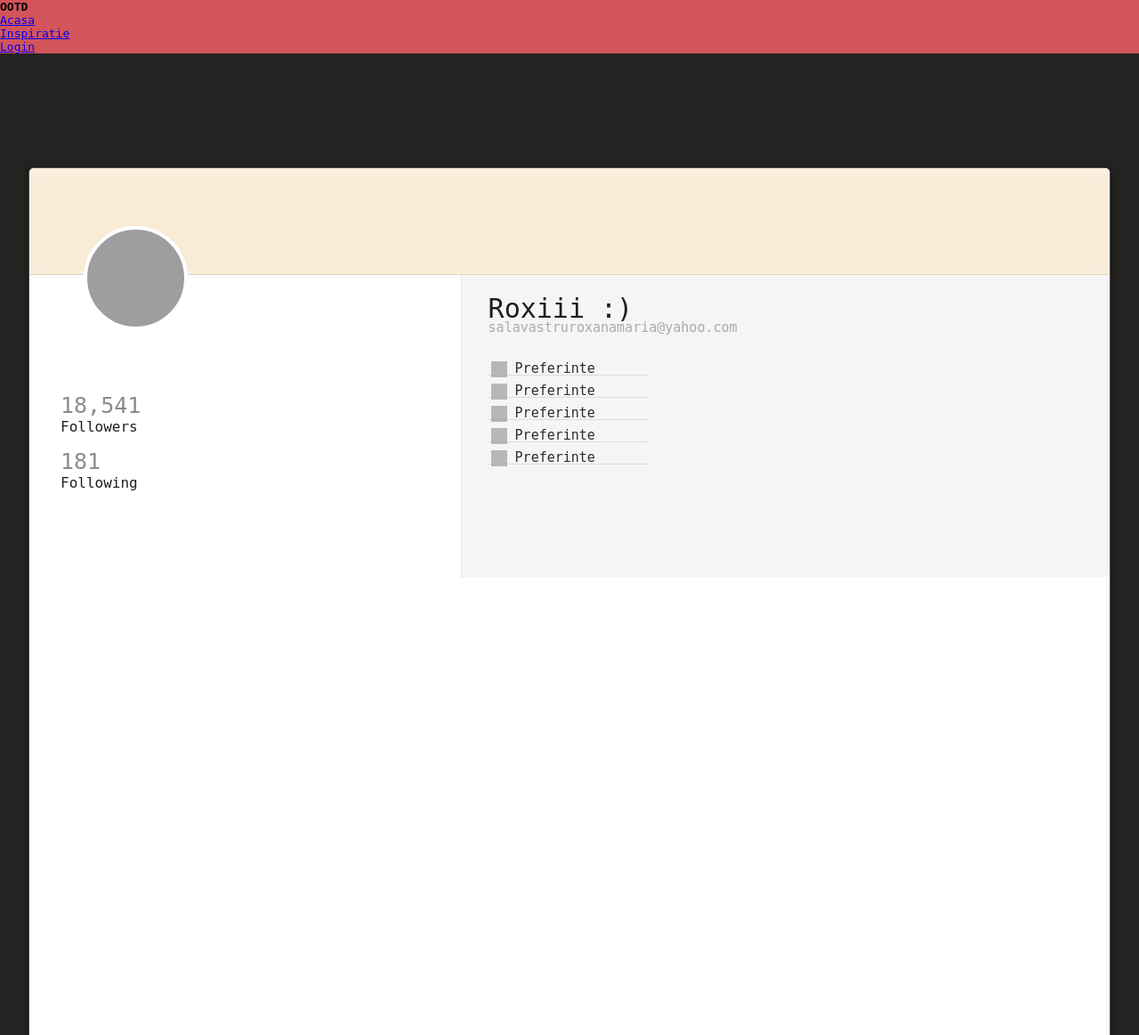
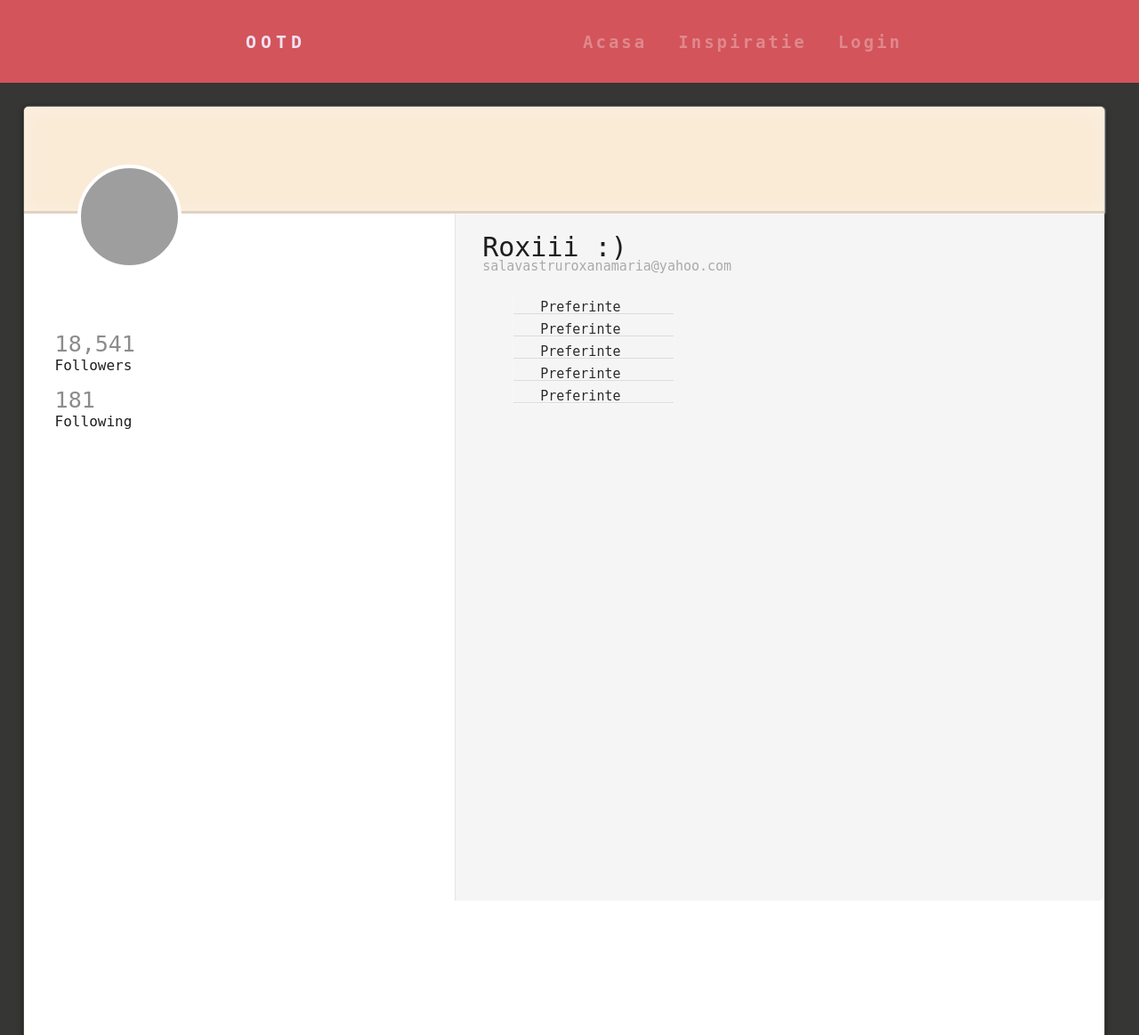
Before and after one commit to lazarescusimona/CloMaT_ProiectTW, a PHP site: page /XE/profile.php in a window 1280 px wide. Shown: the whole page at 89% size. Run offline with PHP 8.4, Linux system fonts and the light colour scheme; grey boxes are pictures that could not be loaded.

Commit message:
profile page

```diff
--- a/css/filtre.css
+++ b/css/filtre.css
@@ -1,13 +1,42 @@
 /*Aici incepe designul pentru bara de meniu*/
 
+*{
+  margin: 0;
+  padding:0;
+  box-sizing: border-box;
+}
+
+nav{
+  display: flex;
+  justify-content: space-evenly;
+  align-items: center;
+  min-height: 8vh;  /*grosimea pentru bara de navigare*/
+  background-color: rgb(211, 84, 91);
+  font-family:'Poppins',sans-serif;
+}
 
 li{
+  margin-left: 35px;
   background-color: rgb(211, 84, 91);
 }
 
+.logo{ /*aici, ca logo putem sa punem o poza cu iconita pe care o dorim, nu neaparat numele siteului*/
+  color: rgb(239, 225, 241);
+  text-transform: uppercase;
+  letter-spacing: 5px;
+  font-size: 20px;
+}
 
 .nav-links{
+  display: flex;
+  justify-content: space-around;
+  align-items: center;
+  width: 30%;
   background-color: rgb(211, 84, 91);
+}
+
+.nav-links li{
+  list-style: none;
 }
 
 h4{
@@ -15,5 +44,101 @@
 }
 
 .nav-links a{
+  color: rgb(255, 255, 255);
+  text-decoration: none;
+  letter-spacing: 3px;
+  font-weight: bold;
+  font-size: 19px;
+  opacity: 0.3;
+  transition: 0.3s;
   background-color: rgb(211, 84, 91);
 }
+
+
+.nav-links a:hover {
+  opacity: 1;
+}
+
+.burger{
+  display: none;
+  cursor: pointer;
+  background-color: rgb(211, 84, 91);
+}
+
+.burger div{
+  width: 24px;
+  height: 4px;
+  color: rgb(233, 144, 118);
+  background-color: pink;
+  margin: 3px;
+  transition: all 0.3s ease;
+}
+
+
+/*sa arate  bine bara de meniu si pe telefon*/
+
+
+@media screen
+  and (max-width: 1024px)  {
+    .nav-links{
+      width: 60%;
+    }
+
+}
+
+@media screen
+  and (max-width: 768px)  {
+body{
+  overflow-x: hidden;
+}
+    .nav-links{
+      position: absolute;
+      right: 0;
+      height: 93vh;
+      top:8vh;
+      background-color: rgb(211, 84, 91);
+      display: flex;
+      flex-direction: column;
+      align-items: center;
+      width: 40%;
+      transform: translateX(100%);
+      transition: transform 0.5s ease-in;
+    }
+
+    .nav-links li{
+      opacity: 0;
+    }
+
+    .burger{
+      display: block;
+    }
+
+}
+
+.nav-active{
+  transform: translateX(0%);
+}
+
+@keyframes navLinkFade{
+  from{
+    opacity: 0;
+    transform: translateX(50px);
+  }
+  to{
+    opacity: 1;
+    transform: translateX(0px);
+  }
+}
+
+/* asta face hamburgerul sa fie X*/
+.toggle .line1 {
+  transform: rotate(-45deg) translate(-5px,6px);
+}
+
+.toggle .line2 {
+  opacity:0;
+}
+
+.toggle .line3 {
+  transform: rotate(45deg) translate(-5px,-6px);
+}
--- a/css/profile.css
+++ b/css/profile.css
@@ -1,7 +1,8 @@
 body{
-      background-color: rgb(36, 35, 34);
+      background-color: rgb(54, 54, 53);
       background-size:100% 100%;
       font-family:"Open Sans", sans-serif;
+      overflow: auto;
   }
   a.nostyle{
       color:inherit;
@@ -18,9 +19,8 @@ body{
       box-shadow:0px -1px 3px rgba(0,0,0,0.1),
                   0px 2px 6px rgba(0,0,0,0.5);
       border-radius:6px;
-      margin:10% auto;
-      overflow:hidden;
-      z-index:100;
+      margin:2% ;
+      margin-bottom: 2%;
   }
   div.portfoliocard div.coverphoto{
       width:100%;
@@ -29,7 +29,7 @@ body{
       background-position:center center;
       border-top-right-radius:5px;
       border-top-left-radius:5px;
-      border-bottom:1px solid rgba(0,0,0,0.1);
+      border-bottom:3px solid rgba(0,0,0,0.1);
       box-shadow:inset 0px 3px 20px rgba(255,255,255,0.3),
                   1px 0px 2px rgba(255,255,255,0.7);
       z-index:99;
@@ -45,6 +45,8 @@ body{
   }
   div.portfoliocard div.right_col{
       width:60%;
+      position: relative;
+      height: 70%;
       background:rgba(245,245,245,1);
       border-left:1px solid rgba(230,230,230,1);
       box-shadow:inset 0px 1px 1px rgba(255,255,255,0.7);
@@ -70,6 +72,7 @@ body{
       color: rgba(30,30,30,1);
       padding:0;
       margin:20px 10px 0px 30px;
+      position: relative;
   }
   div.portfoliocard div.right_col h3.location{
       font-size:15px;
@@ -77,12 +80,14 @@ body{
       color:rgba(170,170,170,1);
       padding:0;
       margin:-5px 10px 10px 30px;
+      position: relative;
   }
   div.portfoliocard ul.contact_information{
       background-color: rgba(245,245,245,1);
       margin-top:20px;
       padding-left:30px;
       list-style-type:none;
+      position: relative;
   }
   div.portfoliocard ul.contact_information li{
       background-color: rgba(245,245,245,1);
@@ -112,24 +117,7 @@ body{
       margin-right:5px;
       opacity:0.7;
   }
-  div.portfoliocard ul.contact_information li:hover:before{
-      opacity:1;
-  }
-  div.portfoliocard ul.contact_information li.work:before{
-      background-image: url('http://schulzmarcel.de/x/icons/case_24.png');
-  }
-  div.portfoliocard ul.contact_information li.website:before{
-      background-image: url('http://schulzmarcel.de/x/icons/globe_24.png');
-  }
-  div.portfoliocard ul.contact_information li.mail:before{
-      background-image: url('http://schulzmarcel.de/x/icons/paper_plane_24.png');
-  }
-  div.portfoliocard ul.contact_information li.phone:before{
-      background-image: url('http://schulzmarcel.de/x/icons/phone_24.png');
-  }
-  div.portfoliocard ul.contact_information li.resume:before{
-      background-image: url('http://schulzmarcel.de/x/icons/inbox_24.png');
-  }
+
   div.portfoliocard div.followers, div.portfoliocard div.following{
       margin:15px 0px 0px 35px;
       font-weight:300;
```
Lines whose indentation alone changed are shown as unchanged.
